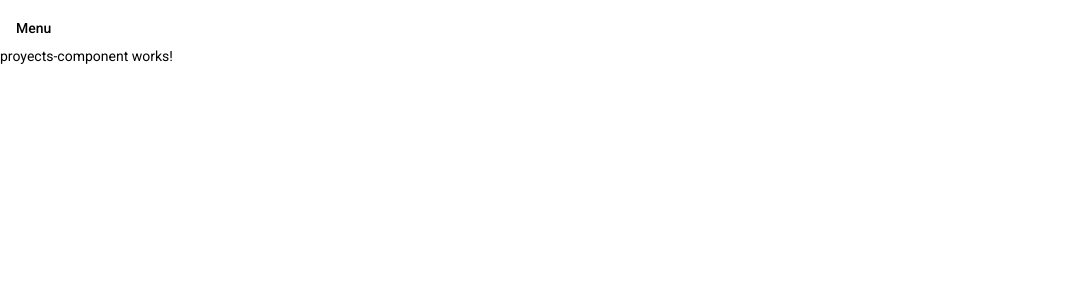
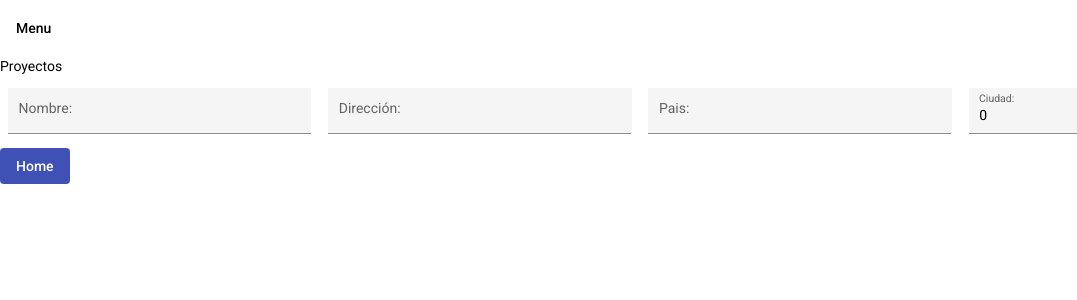
Before and after one commit to JuanS1471/angularproyecto, an Angular app in the folder angular-proyect/: page /proyectos in a window 1280 px wide. Shown: the top 300 px of the page, without its empty margins (0-1077 px from the left). Built offline with nearby package versions, Linux system fonts and the light colour scheme.

Commit message:
Routing 3

```diff
--- a/angular-proyect/src/app/app.component.html
+++ b/angular-proyect/src/app/app.component.html
@@ -1,10 +1,10 @@
 <header>
-    <button mat-button [matMenuTriggerFor]="menu" style="margin-top: 10px;">Menu</button>
+    <button mat-button [matMenuTriggerFor]="menu" style="margin-top: 10px; margin-bottom: 10px;">Menu</button>
     <mat-menu #menu="matMenu">
         <button mat-menu-item routerLink="">Home</button>
         <button mat-menu-item routerLink="/proyectos">Item 2</button>
-        <button mat-menu-item routerLink="/contacto">Item 2</button>
-        <button mat-menu-item routerLink="">Item 2</button>
+        <button mat-menu-item routerLink="/nosotros">Item 2</button>
+        <button mat-menu-item routerLink="/contactenos">Item 2</button>
      </mat-menu>
 </header>
 
--- a/angular-proyect/src/app/app.module.ts
+++ b/angular-proyect/src/app/app.module.ts
@@ -14,6 +14,7 @@ import { CaracteristicasEmpleadosComponent } from './componentehijo/componentchi
 import { ServicioEmpleadosService } from './servicio-empleados.service';
 import { empleadosService } from './empleados.service';
 import {MatMenuModule} from '@angular/material/menu';
+import {MatProgressSpinnerModule} from '@angular/material/progress-spinner';
 import { HomeComponentComponent } from './home-component/home-component.component';
 import { ProyectsComponentComponent } from './proyects-component/proyects-component.component';
 import { QuienComponentComponent } from './quien-component/quien-component.component';
@@ -62,6 +63,7 @@ const appRoutes:Routes=[
     MatButtonModule,
     MatGridListModule,
     MatMenuModule,
+    MatProgressSpinnerModule,
     RouterModule.forRoot(appRoutes)
   ],
   providers: [ServicioEmpleadosService, empleadosService],
--- a/angular-proyect/src/app/proyects-component/proyects-component.component.html
+++ b/angular-proyect/src/app/proyects-component/proyects-component.component.html
@@ -1 +1,26 @@
-<p>proyects-component works!</p>
+<p>Proyectos</p>
+
+<form class="form-group row">
+    <mat-grid-list cols="4" rowHeight="60">
+        <mat-grid-tile><mat-form-field class="example-full-width" appearance="fill">
+            <mat-label>Nombre:</mat-label>
+            <input matInput type="text" name="nombre" id="nombre" placeholder="Introduzca su nombre"  [(ngModel)]="nombreVar" >
+        </mat-form-field></mat-grid-tile>
+        <mat-grid-tile><mat-form-field class="example-full-width" appearance="fill">
+            <mat-label>Dirección:</mat-label>
+            <input matInput type="text" name="apellido" id="apellido" placeholder="Introduzca su apellido"  [(ngModel)]="apellidoVar" >
+        </mat-form-field></mat-grid-tile>
+        <mat-grid-tile><mat-form-field class="example-full-width" appearance="fill">
+            <mat-label>Pais:</mat-label>
+            <input matInput type="text" name="cargo" id="cargo" placeholder="Introduzca su cargo"  [(ngModel)]="cargoVar" >
+        </mat-form-field>
+        </mat-grid-tile>
+        <mat-grid-tile><mat-form-field class="example-full-width" appearance="fill">
+            <mat-label>Ciudad:</mat-label>
+            <input matInput type="number" name="salario" id="salario" placeholder="Introduzca su salario"  [(ngModel)]="salarioVar" >
+        </mat-form-field></mat-grid-tile>
+    </mat-grid-list>
+</form>
+
+<mat-spinner *ngIf="loading"></mat-spinner>
+<button mat-flat-button color="primary" (click)="volverHome()" *ngIf="!loading">Home</button>
--- a/angular-proyect/src/app/proyects-component/proyects-component.component.ts
+++ b/angular-proyect/src/app/proyects-component/proyects-component.component.ts
@@ -1,4 +1,7 @@
 import { Component, OnInit } from '@angular/core';
+import { Router } from '@angular/router';
+import { empleado } from '../empleado.model';
+import { empleadosService } from '../empleados.service';
 
 @Component({
   selector: 'app-proyects-component',
@@ -6,10 +9,29 @@ import { Component, OnInit } from '@angular/core';
   styleUrls: ['./proyects-component.component.css']
 })
 export class ProyectsComponentComponent implements OnInit {
-
-  constructor() { }
+  constructor(private router:Router,private empleadoService: empleadosService) { }
+  empleados = this.empleadoService.empleados
+  nombreVar:string = "";
+  apellidoVar:string = "";
+  cargoVar:string = "";
+  salarioVar:number = 0;
+  loading !:boolean;
 
   ngOnInit(): void {
   }
 
+  volverHome(){
+    this.agregarEmp();
+    this.loading = true;
+    setTimeout(() => {
+      this.loading = false;
+      this.router.navigate([''])
+    }, 2000);
+  }
+
+  agregarEmp(){
+    let miempleado = new empleado(this.nombreVar, this.apellidoVar, this.cargoVar, this.salarioVar);
+    this.empleadoService.addUser(miempleado);
+  }
+
 }
```
